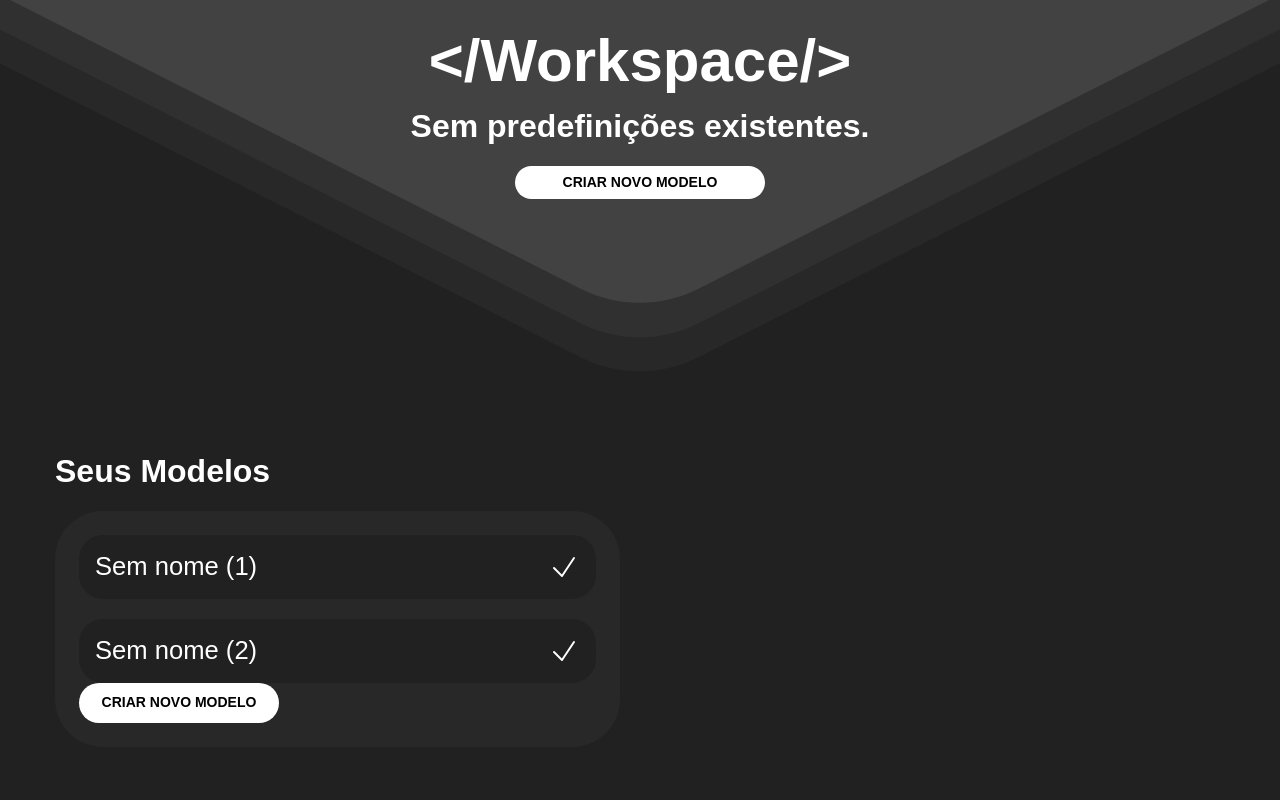
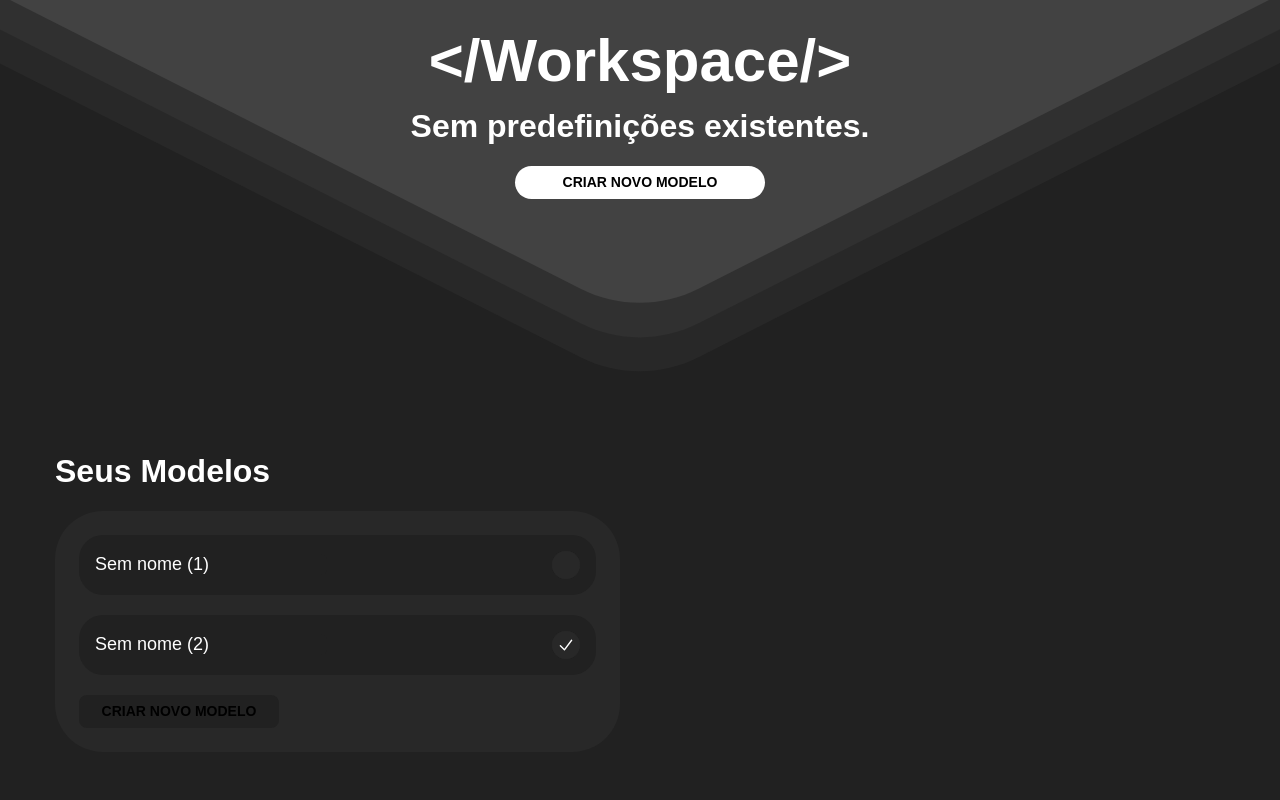
Before and after one commit to gabrielrobrigues/tweetify-labs, a React (Create React App) app: page /workspace in a window 1280 px wide. Shown: the top 800 px of the page. Built offline with nearby package versions, Linux system fonts and the light colour scheme.

Commit message:
Create NewButton (1/3)

```diff
--- /dev/null
+++ b/src/components/Buttons/AddNewButton.jsx
@@ -0,0 +1,22 @@
+import { HiArrowRight } from "react-icons/hi2";
+
+export default function AddNewButton({ text, marginY, width, height, onClick }) {
+  return (
+    <button
+      style={{
+        width: width ? `${width}px` : "100%",
+        marginTop: marginY ? `${marginY}px` : "0",
+        marginBottom: marginY ? `${marginY}px` : "0",
+      }}
+      className="group transition-all ease-in-out duration-300 hover:-translate-y-[2px] uppercase bg-[#212121] rounded-lg text-black"
+      onClick={onClick}
+    >
+      <p className="relative flex items-center justify-center font-semibold text-black py-1.5 transition-all ease-in-out duration-300">
+        {text}
+        <div className="w-0 transition-all ease-in-out duration-300 group-hover:w-3">
+          <HiArrowRight className="opacity-0 min-w-3 transition-all ease-in-out duration-300 group-hover:opacity-100 group-hover:ml-3" />
+        </div>
+      </p>
+    </button>
+  );
+}
--- /dev/null
+++ b/src/components/Inputs/UniqueModelInput.jsx
@@ -0,0 +1,26 @@
+export default function UniqueModelInput({
+    label,
+    name,
+    type,
+    value,
+    onChange,
+    placeholder,
+}) {
+    return (
+        <div className="flex flex-col w-fit gap-y-3">
+            {label && (
+                <label htmlFor={name}>
+                    {label}
+                </label>
+            )}
+            <input
+                type={type}
+                name={name}
+                value={value}
+                onChange={onChange}
+                className="flex items-center justify-between w-full h-full bg-[#212121] font-normal text-[1.125rem] rounded-md"
+                placeholder={placeholder || ""}
+            />
+        </div>
+    );
+}
--- a/src/pages/workspace/workspace.jsx
+++ b/src/pages/workspace/workspace.jsx
@@ -2,10 +2,11 @@ import React, { useEffect, useState } from "react";
 import { Toastify } from "../../components/Toastify/Toastify";
 import MainHeader from "../../components/Header/MainHeader";
 import MainSelect from "../../components/Selects/MainSelect";
-import WhiteButton from "../../components/Buttons/WhiteButton";
+import AddNewButton from "../../components/Buttons/AddNewButton";
 import FooterSection from "../../components/Footer/FooterSection";
 import { Link } from "react-router-dom";
-import { HiCheck } from "react-icons/hi2";
+import { HiMiniCheck } from "react-icons/hi2";
+import UniqueModelInput from "../../components/Inputs/UniqueModelInput";
 
 export default function WorkspacePage() {
   const [availableModels, setAvailableModels] = useState([]);
@@ -24,6 +25,23 @@ export default function WorkspacePage() {
       },
     ])
   }, [])
+
+  const handleChangeModelName = (e) => {
+    const { name, value } = e.target;
+    setAvailableModels((prevModels) =>
+      prevModels.map((model) =>
+        model.id === parseInt(name) ? { ...model, name: value } : model
+      )
+    );
+  }
+
+  const handleChangeModelActive = (e) => {
+    const { name } = e.target;
+    setAvailableModels((prevModels) =>
+      prevModels.map((model) =>
+        model.id === parseInt(name) ? { ...model, select: true } : { ...model, select: false }
+      ))
+  }
 
   return (
     <main className="min-h-screen max-w-screen overflow-x-hidden bg-[#212121]">
@@ -48,16 +66,21 @@ export default function WorkspacePage() {
                   {/* ModelList */}
                   <div className="flex flex-col gap-y-5">
                     {availableModels.map((model) => (
-                      <button key={model.id} className="flex justify-between w-full p-4 rounded-[1.5rem] bg-[#212121]">
-                        <h3>{model.name}</h3>
-                        <div className="min-w-[20px]">
-                          <HiCheck className="text-[2rem]" />
+                      <button onClick={handleChangeModelActive} name={model.id} key={model.id} className="flex justify-between items-center w-full gap-x-4 p-4 rounded-[1.5rem] bg-[#212121]">
+                        <UniqueModelInput placeholder="Nome do modelo" type='text' name={model.id} onChange={handleChangeModelName} value={model.name} />
+                        <div className="flex justify-center items-center rounded-full min-w-7 min-h-7 bg-[#282828]">
+                          <span className="flex items-center justify-center transition-all duration-300 min-w-7 min-h-7 rounded-full bg-[#282828] overflow-hidden">
+                            <HiMiniCheck
+                              className={`transition-all text-lg ease-in-out duration-300 ${!model.select &&
+                                "opacity-0 translate-y-6"
+                                }`}
+                            />
+                          </span>
                         </div>
                       </button>
                     ))}
+                  <AddNewButton text="Criar novo modelo" width={200} />
                   </div>
-                  {/* Create New Model */}
-                  <WhiteButton text="Criar novo modelo" width={200} height={40} />
                 </div>
               </div>
             </section>
```
